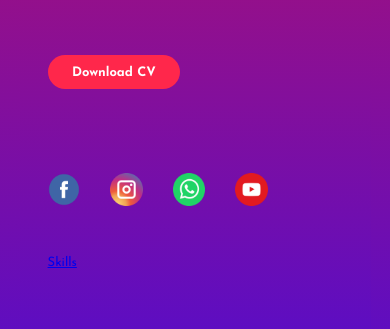
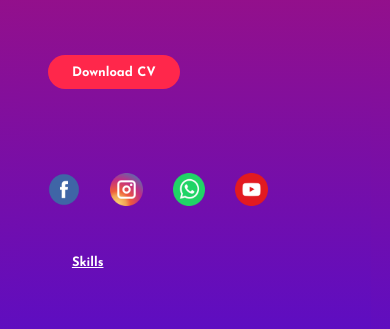
Before and after one commit to salah55664/salah-online-design, a plain HTML site: page index.html in a window 390 px wide. Shown: the part 408-737 px from the top of the page. Drawn offline with Linux system fonts and the light colour scheme.

Commit message:
Update k.css

```diff
--- a/k.css
+++ b/k.css
@@ -196,5 +196,16 @@ h4{
     #menu{
         display: block;
     }
+    .skill{
+
+        color:white ;
+
+        font-weight:bold ;
+        padding: 0.83rem 1.87rem;
+        border-radius: 30px;
+        transition: 0.4s;
+        padding-top: 5cm;
+        padding-right: 8%;
+    }
 
 }
```
